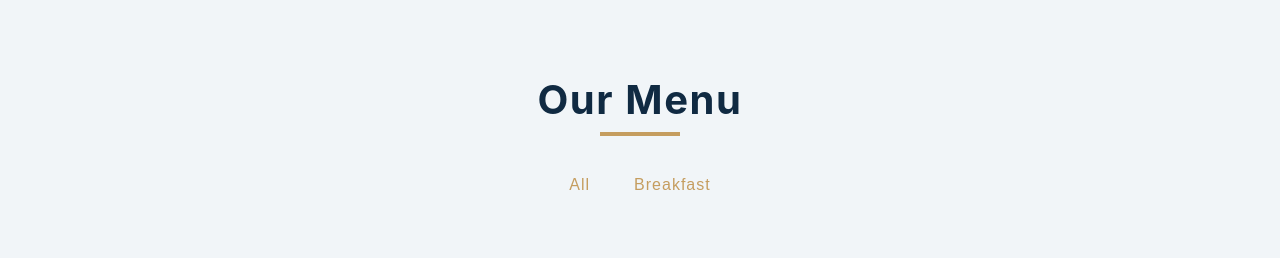
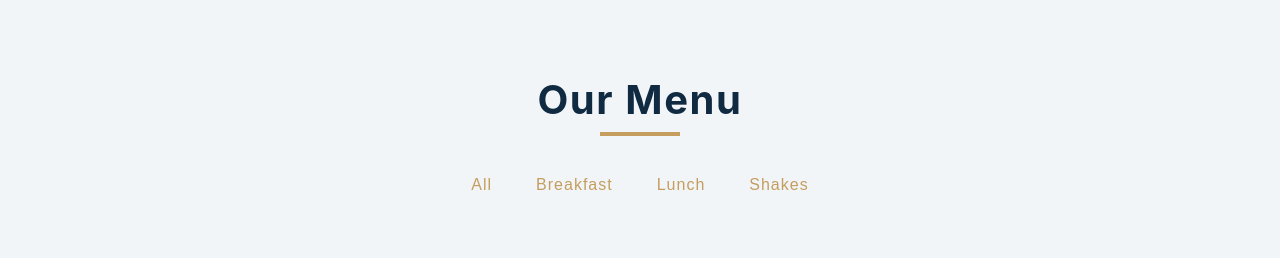
Before and after one commit to Jonghan-park/menus, a React (Create React App) app: page / in a window 1280 px wide. Shown: the top 258 px of the page. Built offline with nearby package versions, Linux system fonts and the light colour scheme.

Commit message:
Update categories

```diff
--- a/src/App.js
+++ b/src/App.js
@@ -3,9 +3,11 @@
 import Categories from './Categories';
 import items from './data';
 
+const allCategories =['all', ...new Set(items.map((item) => item.category))];
+
 function App() {
   const [menuItems, setMenuItems] = useState(items);
-  const [categories, setCategories] = useState([]);
+  const [categories, setCategories] = useState(allCategories);
 
   const filterItems = (category) => {
     if(category === 'all'){
@@ -23,7 +25,7 @@
           <h2>our menu</h2>
           <div className="underline"></div>
         </div>
-        <Categories filterItems={filterItems} />
+        <Categories categories={categories} filterItems={filterItems} />
         <Menu items={menuItems} />
       </section>
     </main>
--- a/src/Categories.js
+++ b/src/Categories.js
@@ -1,13 +1,14 @@
 import React from 'react';
 
-const Categories = ({filterItems}) => {
+const Categories = ({categories, filterItems}) => {
 
   return (
   <div className='btn-container'>
-    <button className='filter-btn' onClick={()=>filterItems('all')}>
-      all</button>
-      <button className='filter-btn' onClick={()=>filterItems('breakfast')}>
-      breakfast</button>
+    {categories.map((category, index) => {
+      return <button type='button' className='filter-btn' key={index}
+      onClick={() => filterItems(category)}>
+        {category}</button>
+    })}
   </div>
 
   );
```
